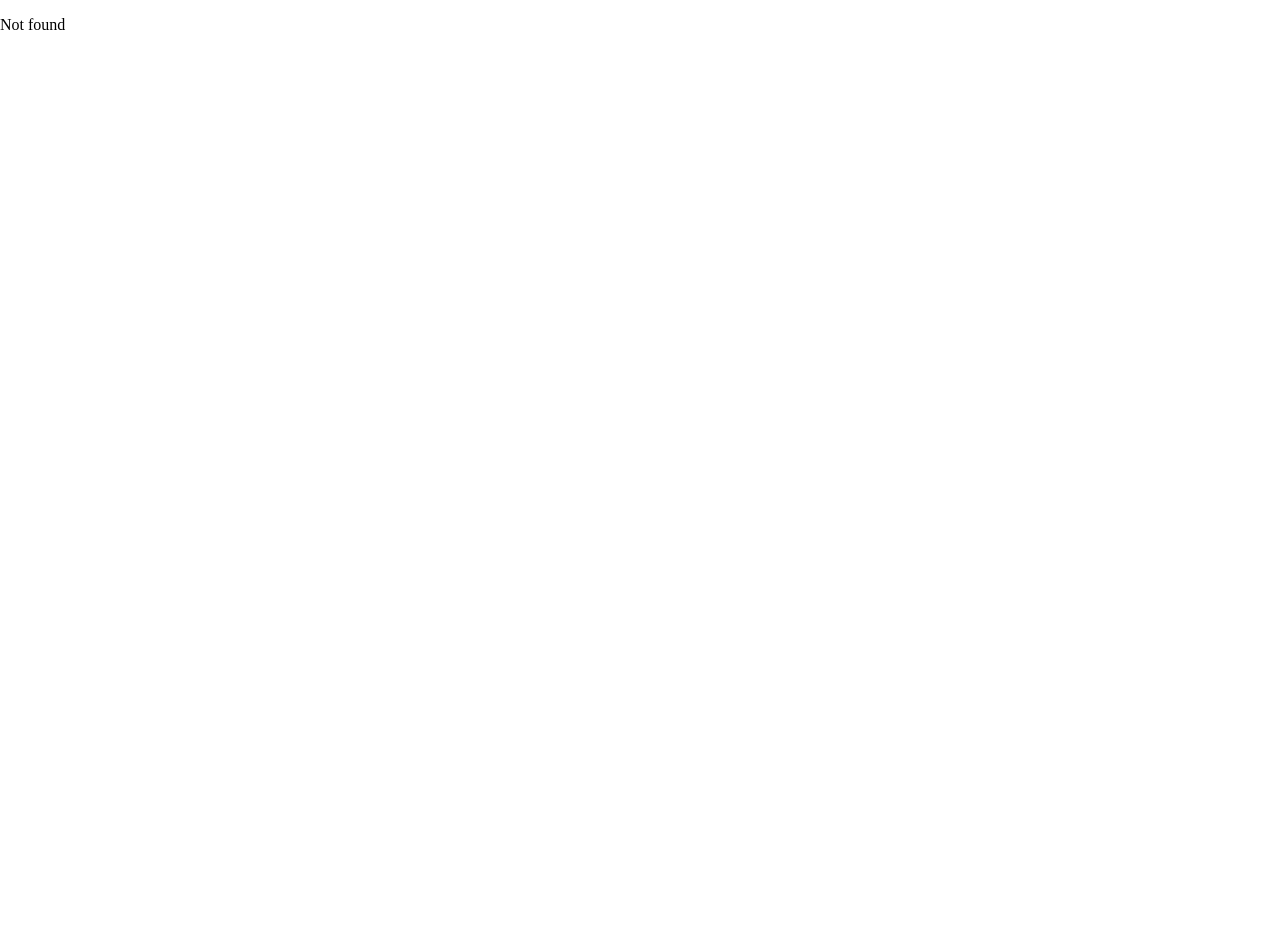
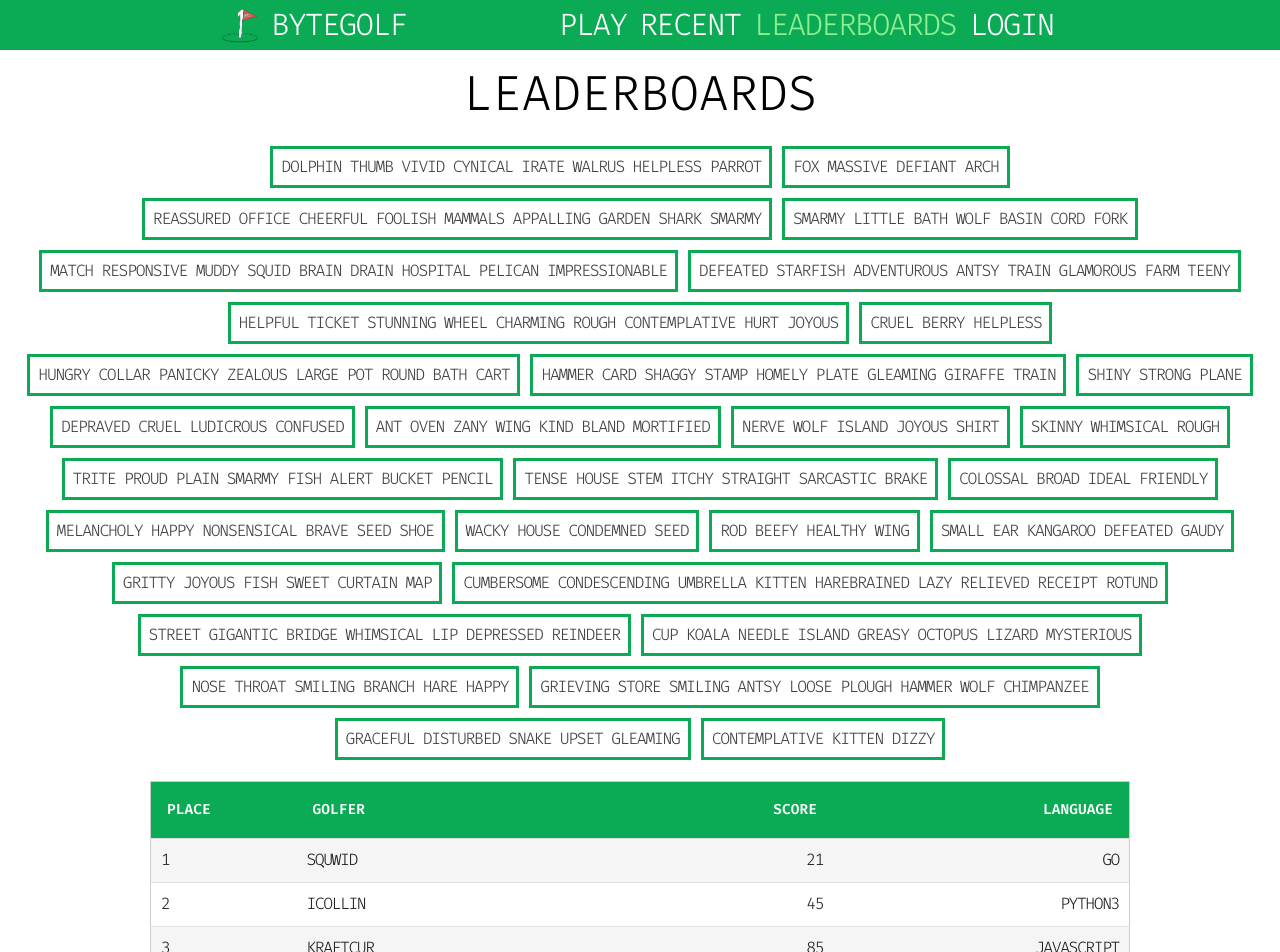
Before and after one commit to Squwid/bytegolf-frontend, a React (Create React App) app: page /leaderboard in a window 1280 px wide. Shown: the top 952 px of the page. Before the commit the page ends 800 px from the top, so only its background shows below. Built offline with nearby package versions, Linux system fonts and the light colour scheme.

Commit message:
leaderboards and buttons

```diff
--- /dev/null
+++ b/src/Components/Button/Button.css
@@ -0,0 +1,3 @@
+.bttn:hover {
+  background-color: orange;
+}
--- /dev/null
+++ b/src/Components/Button/Button.tsx
@@ -0,0 +1,57 @@
+import React from 'react';
+import CSS from 'csstype';
+import './Button.css';
+import { makeStyles } from '@material-ui/core';
+import { PrimaryColor, ThirdColor } from '../../Globals';
+
+type Props = {
+  to?: string;
+  fontSize?: CSS.Property.FontSize;
+  color: CSS.Property.Color;
+  activeColor?: CSS.Property.Color;
+
+  text: string;
+  margins?: CSS.Property.Margin;
+  active?: boolean;
+  onPress?: () => void;
+}
+
+const Button: React.FC<Props> = (props) => {
+  const margin = !!props.margins ? props.margins : 5;
+  const activeText = !!props.activeColor ? props.activeColor : ThirdColor;
+  const hoverColor = !!props.active ? props.color : 'lightgreen';
+
+  let button = makeStyles({
+    btn: {
+      fontFamily: 'FiraCode',
+      fontSize: !!props.fontSize ? props.fontSize : '1rem',
+      padding: '0.5rem',
+      border: `3px ${props.color} solid`,
+      backgroundColor: props.active ? PrimaryColor : 'white',
+      cursor: 'pointer',
+      // fontWeight: 'bold',
+      color: ThirdColor,
+      letterSpacing: '-.08rem',
+      margin: margin,
+      '&:hover': {
+        backgroundColor: hoverColor
+      },
+      '&:active': {
+        backgroundColor: props.color,
+        color: activeText
+      }
+    }
+  })
+
+  const classes = button();
+
+  return (
+    <div className={classes.btn} onClick={props?.onPress}>
+      {props.text.toUpperCase()}
+    </div>
+  );
+}
+
+
+
+export default Button;
--- /dev/null
+++ b/src/Components/Leaderboard/Leaderboard.tsx
@@ -0,0 +1,89 @@
+import React from 'react';
+import { Table, TableBody, TableCell, TableContainer, TableHead, TableRow } from '@material-ui/core';
+import { createStyles } from '@material-ui/styles';
+import { makeStyles, Theme, withStyles } from '@material-ui/core/styles';
+import { PrimaryColor } from '../../Globals';
+import { BASIC_LEADERBOARDS } from '../../Mock/BasicLeaderboards';
+
+type Props = {
+  holeID: string;
+  limit?: number;
+}
+
+const Leaderboard: React.FC<Props> = (props) => {
+  const limit = !!props.limit ? props.limit : 5;
+  const leaders = BASIC_LEADERBOARDS;
+
+  const classes = useStyles();
+
+  // TODO: add a check if no leaders for hole yet
+
+  return (
+    <TableContainer>
+      <Table className={classes.table}>
+        <TableHead>
+          <TableRow>
+            <TCell>PLACE</TCell>
+            <TCell align='left'>GOLFER</TCell>
+            <TCell align='right'>SCORE</TCell>
+            <TCell align='right'>LANGUAGE</TCell>
+          </TableRow>
+        </TableHead>
+        <TableBody>
+          {leaders.map(leader => (
+            <TRow key={leader.ID} onClick={() => console.log(`go to profile ${leader.BGID}`)}>
+              <TCell padding={'none'} style={{padding: '10px'}} component="th" scope="row">{leader.Place}</TCell>
+              <TCell padding={'none'} style={{padding: '10px'}} align='left'>{leader.GitName.toUpperCase()}</TCell>
+              <TCell padding={'none'} style={{padding: '10px'}} align='right'>{leader.Score}</TCell>
+              <TCell padding={'none'} style={{padding: '10px'}} align='right'>{leader.Language.toUpperCase()}</TCell>
+            </TRow>
+          ))}
+        </TableBody>
+      </Table>
+    </TableContainer>
+  );
+}
+
+
+const TCell = withStyles((theme: Theme) => createStyles({
+  head: {
+    backgroundColor: PrimaryColor,
+    color: theme.palette.common.white,
+    fontFamily: 'FiraCode',
+    fontWeight: 'bold',
+  },
+  body: {
+    fontSize: '1rem',
+    fontFamily: 'FiraCode',
+    fontWeight: 'lighter',
+    letterSpacing: '-.09rem'
+  }
+})) (TableCell);
+
+const TRow = withStyles((theme: Theme) => createStyles({
+  root: {
+    cursor: 'pointer',
+    '&:nth-of-type(odd)': {
+      backgroundColor: theme.palette.action.hover,
+    },
+    '&:hover': {
+      // textDecoration: 'underline',
+      backgroundColor: 'lightgreen',
+    },
+    '&:active': {
+      backgroundColor: PrimaryColor,
+      color: 'white'
+    }
+  }
+})) (TableRow);
+
+const useStyles = makeStyles({
+  table: {
+    width: '980px',
+    border: '1px solid #CCC',
+    marginBottom: '5rem',
+    marginTop: '1rem'
+  },
+});
+
+export default Leaderboard;
--- a/src/Globals.ts
+++ b/src/Globals.ts
@@ -1,3 +1,4 @@
 export const PrimaryColor = '#0baa54';
 export const SecondaryColor = '#de5353';
+export const ThirdColor = '#414141';
 export const LightTextColor = '#e6e6e6';
--- a/src/HomeMarkdown.ts
+++ b/src/HomeMarkdown.ts
@@ -1,4 +1,15 @@
 export const HomeMarkdown = `
 # BYTEGOLF
 
+\`\`\`go
+package main
+
+func main() {
+  fmt.Println("Hello!")
+}
+
+\`\`\`
+
+## SOmething
+
 `
--- /dev/null
+++ b/src/Mock/BasicLeaderboards.ts
@@ -0,0 +1,44 @@
+import { BasicLeaderboardEntry } from "../Types";
+
+export const BASIC_LEADERBOARDS: BasicLeaderboardEntry[] = [
+  {
+    ID: 'dd451558-575e-47d3-a3fc-a09a5f964089',
+    Place: 1,
+    BGID: 'bef99408',
+    GitName: 'Squwid',
+    Score: 21,
+    Language: 'go'
+  },
+  {
+    ID: '55e2e285-2491-4898-bf49-d4bbd22297be',
+    Place: 2,
+    BGID: '420526a2',
+    GitName: 'iCollin',
+    Score: 45,
+    Language: 'python3'
+  },
+  {
+    ID: '2b7b97f8-94f7-43e1-a6ef-650347eb2262',
+    Place: 3,
+    BGID: '4a5352b6',
+    GitName: 'Kraftcur',
+    Score: 85,
+    Language: 'javascript'
+  },
+  {
+    ID: 'e58a80f1-d9e3-44b3-883e-b8c1e4af271d',
+    Place: 4,
+    BGID: 'e61b4cf1',
+    GitName: 'MAYBEALONGERGITHUBNAME',
+    Score: 4800,
+    Language: 'maybealongerlang'
+  },
+  {
+    ID: '4e79bace-72ad-4771-8cee-b5d585ff8726',
+    Place: 5,
+    BGID: 'e0b9dc69',
+    GitName: 'GITHUBNAME',
+    Score: 8911,
+    Language: 'c++'
+  }
+];
--- a/src/Router.tsx
+++ b/src/Router.tsx
@@ -1,6 +1,7 @@
 import { BrowserRouter, Route, Switch } from 'react-router-dom';
 import HolesScreen from './Screens/HolesScreen';
 import HomeScreen from './Screens/HomeScreen';
+import LeaderboardScreen from './Screens/LeaderboardScreen';
 import NotFoundScreen from './Screens/NotFoundScreen';
 
 const Router = () => {
@@ -9,6 +10,7 @@ const Router = () => {
       <Switch>
         <Route exact path={'/'} component={HomeScreen} />
         <Route exact path={'/play'} component={HolesScreen} />
+        <Route exact path={'/leaderboard'} component={LeaderboardScreen} />
 
         <Route component={NotFoundScreen} />
       </Switch>
--- a/src/Screens/HolesScreen.tsx
+++ b/src/Screens/HolesScreen.tsx
@@ -2,43 +2,10 @@ import React from 'react';
 import { Table, TableBody, TableCell, TableContainer, TableHead, TableRow } from '@material-ui/core';
 import { makeStyles, Theme, withStyles } from '@material-ui/core/styles';
 import { createStyles } from '@material-ui/styles';
-import CSS from 'csstype';
 import { BASIC_HOLES } from '../Mock/BasicHoles';
 import Nav from '../Components/Nav/Nav';
 import { PrimaryColor } from '../Globals';
-
-const TCell = withStyles((theme: Theme) => createStyles({
-  head: {
-    backgroundColor: PrimaryColor,
-    color: theme.palette.common.white,
-    fontFamily: 'FiraCode',
-    fontWeight: 'bold',
-  },
-  body: {
-    fontSize: '1rem',
-    fontFamily: 'FiraCode',
-    fontWeight: 'lighter',
-    letterSpacing: '-.09rem'
-  },
-})) (TableCell);
-
-const TRow = withStyles((theme: Theme) => createStyles({
-  root: {
-    cursor: 'pointer',
-    '&:nth-of-type(odd)': {
-      backgroundColor: theme.palette.action.hover,
-    },
-  }
-})) (TableRow);
-
-const useStyles = makeStyles({
-  table: {
-    width: '980px',
-    border: '1px solid #CCC',
-    marginBottom: '5rem',
-    marginTop: '1rem'
-  }
-})
+import './screen.css'
 
 const difficulty = (d: string): JSX.Element => {
   let color = 'black';
@@ -67,14 +34,14 @@ const HolesScreen: React.FC = () => {
   return (
     <div>
       <Nav active='play' />
-      <p style={title}>HOLES</p>
-      <p style={text}>A LIST OF ALL ACTIVE HOLES</p>
-      <div style={container}>
-        <TableContainer>
+      <p className='screenTitle'>HOLES</p>
+      <p className='screenText'>A LIST OF ALL ACTIVE HOLES</p>
+      <div className='screenContainer'>
+        <TableContainer >
           <Table className={classes.table}>
             <TableHead>
               <TableRow>
-                <TCell>HOLE</TCell>
+                <TCell >HOLE</TCell>
                 <TCell align='right'>LOWEST SCORE</TCell>
                 <TCell align='right'>DIFFICULTY</TCell>
               </TableRow>
@@ -82,9 +49,9 @@ const HolesScreen: React.FC = () => {
             <TableBody>
               {BASIC_HOLES.map(hole => (
                 <TRow key={hole.ID} onClick={() => console.log(`clicked ${hole.ID}`)}>
-                  <TCell component="th" scope="row">{hole.Name.toUpperCase()}</TCell>
-                  <TCell align='right'>{hole.LowestScore}</TCell>
-                  <TCell align='right'>{difficulty(hole.Difficulty)}</TCell>
+                  <TCell padding={'none'} style={{paddingLeft: '10px', paddingRight: '10px'}} component="th" scope="row">{hole.Name.toUpperCase()}</TCell>
+                  <TCell padding={'none'} style={{paddingLeft: '10px', paddingRight: '10px'}} align='right'>{hole.LowestScore}</TCell>
+                  <TCell padding={'none'} style={{paddingLeft: '10px', paddingRight: '10px'}} align='right'>{difficulty(hole.Difficulty)}</TCell>
                 </TRow>
               ))}
             </TableBody>
@@ -95,25 +62,44 @@ const HolesScreen: React.FC = () => {
   );
 }
 
-const text: CSS.Properties = {
-  fontFamily: 'FiraCode',
-  fontSize: '1rem',
-  textAlign: 'center',
-  margin: 0
-}
+const TCell = withStyles((theme: Theme) => createStyles({
+  head: {
+    backgroundColor: PrimaryColor,
+    color: theme.palette.common.white,
+    fontFamily: 'FiraCode',
+    fontWeight: 'bold',
+  },
+  body: {
+    fontSize: '1rem',
+    fontFamily: 'FiraCode',
+    fontWeight: 'lighter',
+    letterSpacing: '-.09rem'
+  }
+})) (TableCell);
 
-const title: CSS.Properties = {
-  fontFamily: 'FiraCode',
-  fontSize: '3rem',
-  textAlign: 'center',
-  marginTop: '1rem',
-  marginBottom: '1rem'
-}
+const TRow = withStyles((theme: Theme) => createStyles({
+  root: {
+    cursor: 'pointer',
+    '&:nth-of-type(odd)': {
+      backgroundColor: theme.palette.action.hover,
+    },
+    '&:hover': {
+      // textDecoration: 'underline',
+      backgroundColor: 'lightgreen',
+    },
+    '&:active': {
+      backgroundColor: PrimaryColor
+    }
+  }
+})) (TableRow);
 
-const container: CSS.Properties = {
-  width: '980px',
-  margin: '0 auto',
-  height: 'auto'
-}
+const useStyles = makeStyles({
+  table: {
+    width: '980px',
+    border: '1px solid #CCC',
+    marginBottom: '5rem',
+    marginTop: '1rem'
+  },
+})
 
 export default HolesScreen;
--- a/src/Screens/HomeScreen.tsx
+++ b/src/Screens/HomeScreen.tsx
@@ -1,13 +1,11 @@
 import React from 'react';
 import CSS from 'csstype';
 import Nav from '../Components/Nav/Nav';
-import { LightTextColor, PrimaryColor } from '../Globals';
+import { LightTextColor, PrimaryColor, SecondaryColor, ThirdColor } from '../Globals';
 import Logo from '../Logo/bytegolf_logo-half.png';
-import { Button } from '@material-ui/core';
-import SportsGolfOutlinedIcon from '@material-ui/icons/SportsGolfOutlined';
-import CodeOutlinedIcon from '@material-ui/icons/CodeOutlined';
 import Markdown from '../Components/Markdown';
 import { HomeMarkdown } from '../HomeMarkdown';
+import Button from '../Components/Button/Button';
 
 
 const HomeScreen: React.FC = () => {
@@ -20,8 +18,8 @@ const HomeScreen: React.FC = () => {
           <p style={text}>BYTEGOLF</p>
           <p style={smallText}>Solve code problems in the least amount of bytes!</p>
           <div style={btnGroup}>
-            <Button style={{marginRight: '0.625rem'}} variant='contained' color='secondary' startIcon={<SportsGolfOutlinedIcon/>}>TEE OFF</Button>
-            <Button variant='contained' color='default' startIcon={<CodeOutlinedIcon/>}>SEE THE SOURCE CODE</Button>
+            <Button color={SecondaryColor} activeColor='white' fontSize='1.2rem' text="TEE OFF!"/>
+            <Button color={ThirdColor} activeColor='white' fontSize='1.2rem' text="SEE THE SOURCE CODE"/>
           </div>
         </div>
       </div>
@@ -88,7 +86,10 @@ const btnGroup: CSS.Properties = {
   height: 'auto',
   margin: '0 auto',
   marginTop: '2rem',
-  marginBottom: '0.625rem'
+  marginBottom: '0.625rem',
+
+  display: 'flex',
+
 }
 
 export default HomeScreen;
--- /dev/null
+++ b/src/Screens/LeaderboardScreen.tsx
@@ -0,0 +1,30 @@
+import React from 'react';
+import Button from '../Components/Button/Button';
+import Nav from '../Components/Nav/Nav';
+import { PrimaryColor } from '../Globals';
+import { BASIC_HOLES } from '../Mock/BasicHoles';
+import Leaderboard from '../Components/Leaderboard/Leaderboard';
+import './screen.css';
+
+
+const LeaderboardScreen: React.FC = () => {
+  const [selectedHole, setSelectedHole] = React.useState('');
+
+  // TODO: Get holes & Leaders for each hole
+  const holes = BASIC_HOLES;
+
+  return (
+    <div>
+      <Nav active={'leaderboards'} />
+      <p className='screenTitle'>LEADERBOARDS</p>
+      <div className='holesBtnContainer'>
+        {holes.map(hole => <Button onPress={() => {if (hole.ID === selectedHole){return};setSelectedHole(hole.ID)}} active={selectedHole === hole.ID} color={PrimaryColor} activeColor='white' fontSize='1rem' text={hole.Name} />)}
+      </div>
+      <div className='screenContainer'>
+        <Leaderboard holeID={holes[0].ID} />
+      </div>
+    </div>
+  );
+}
+
+export default LeaderboardScreen;
--- /dev/null
+++ b/src/Screens/screen.css
@@ -0,0 +1,29 @@
+.screenText {
+  font-family: 'FiraCode';
+  font-size: 1rem;
+  text-align: center;
+  margin: 0;
+}
+
+.screenTitle {
+  font-family: 'FiraCode';
+  font-size: 3rem;
+  text-align: center;
+  margin-top: 1rem;
+  margin-bottom: 1rem;
+}
+
+.screenContainer {
+  width: 980px;
+  margin: 0 auto;
+  height: auto;
+}
+
+.holesBtnContainer {
+  width: 100%;
+  height: auto;
+  display: flex;
+  flex-wrap: wrap;
+  justify-content: center;
+  flex-direction: row;
+}
```
Also changed, not shown: src/Types.ts (+9 -0 lines).
